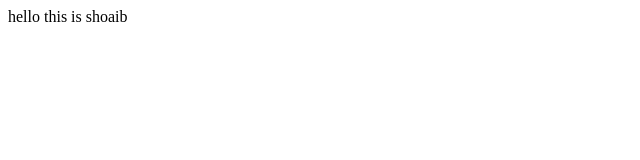
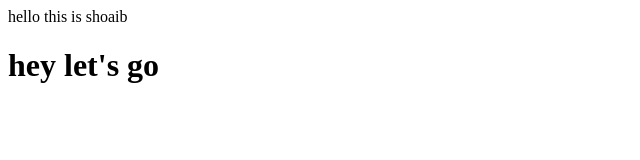
Before and after one commit to shoaibmalik632/localrepo, a plain HTML site: page index.html in a window 1280 px wide. Shown: the whole page, without its empty margins (0-640 px from the left). Drawn offline with Linux system fonts and the light colour scheme.

Commit message:
add new file

```diff
--- a/index.html
+++ b/index.html
@@ -1 +1,2 @@
 <p>hello this is shoaib</p>
+<h1>hey let's go </h1>
```
